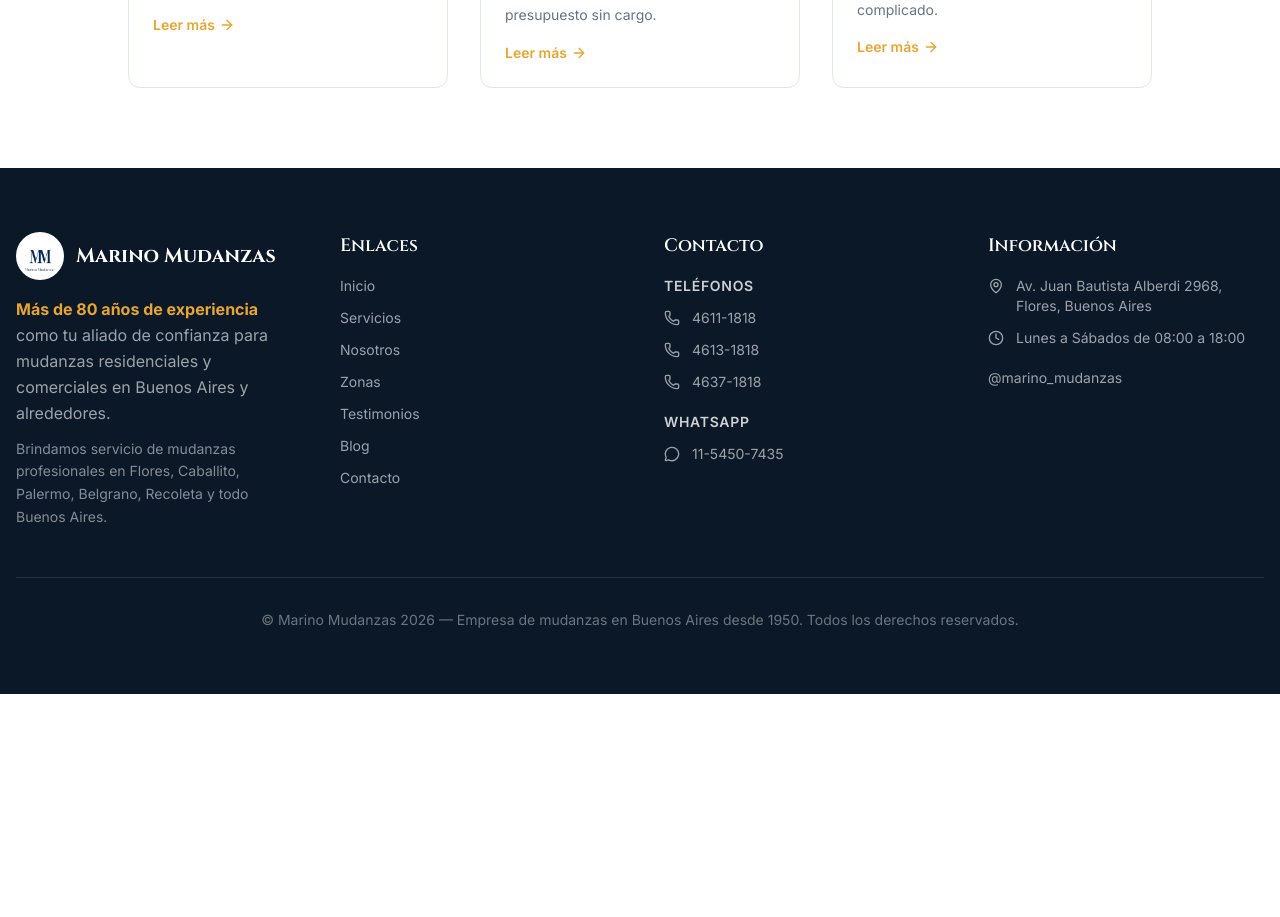
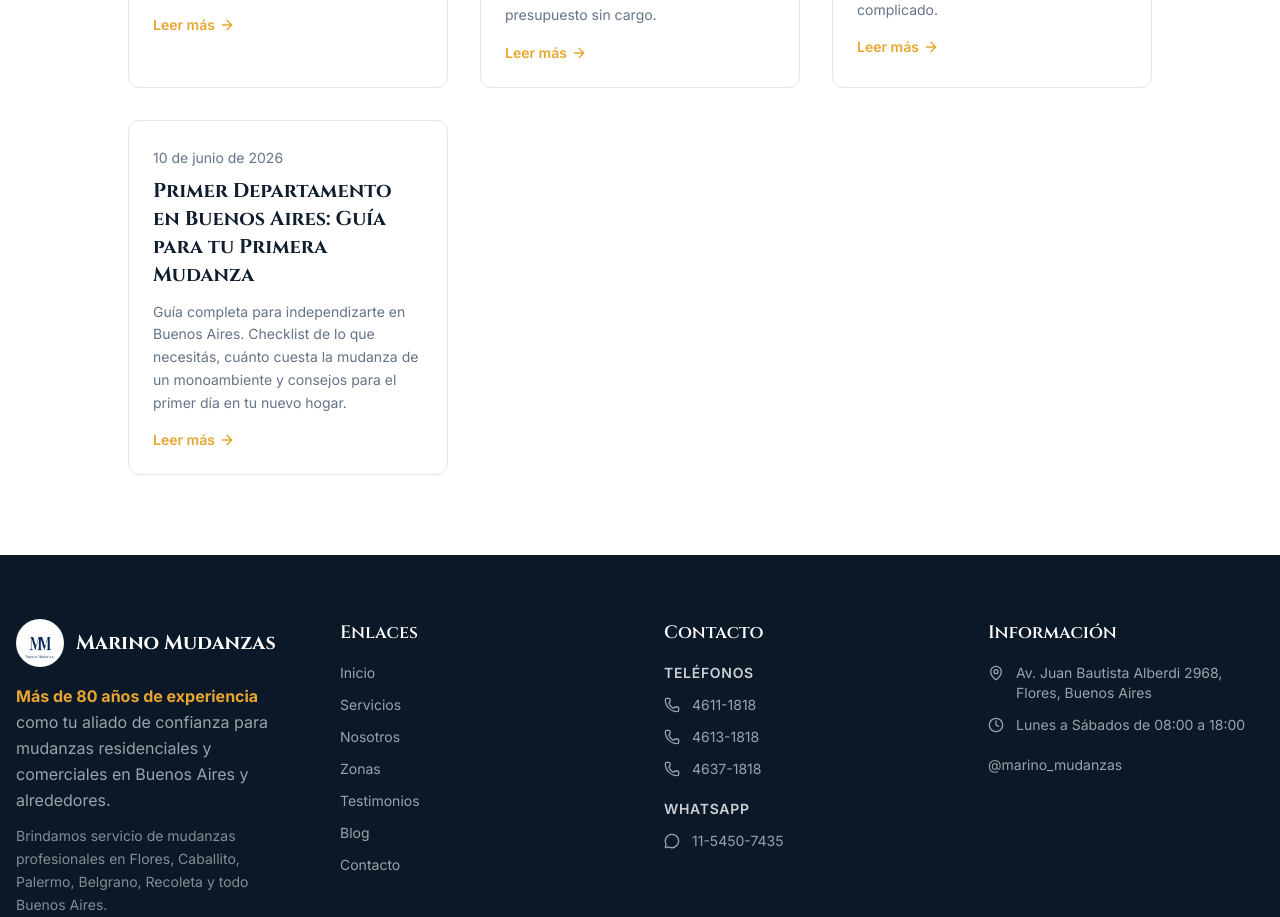
Before and after one commit to Lukaku55/marinomudanzas-next, a Next.js app: page /blog in a window 1280 px wide. Shown: the part 9040-9957 px from the top of the page. Before the commit the page ends 9734 px from the top, so only its background shows below. Built offline with nearby package versions, Linux system fonts and the light colour scheme.

Commit message:
feat: add primer-departamento-buenos-aires to blog index

```diff
--- a/app/blog/page.tsx
+++ b/app/blog/page.tsx
@@ -96,6 +96,7 @@ const articles = [
   {slug:'mudanzas-express-buenos-aires',title:'Mudanzas Express en Buenos Aires',excerpt:'¿Necesitás mudarte con poco tiempo? Conocé cómo funciona el servicio de mudanza express en Buenos Aires, qué incluye y cómo coordinar una mudanza urgente en 24 a 48 horas.',date:'2026-05-28'},
   {slug:'mudanzas-tortuguitas',title:'Mudanzas en Tortuguitas, Malvinas Argentinas',excerpt:'Servicio de mudanzas en Tortuguitas, partido de Malvinas Argentinas. Más de 80 años de experiencia en el noroeste del GBA. Embalaje incluido y presupuesto sin cargo.',date:'2026-05-29'},
   {slug:'mudanzas-en-invierno',title:'Mudanzas en Invierno en Buenos Aires',excerpt:'Todo lo que necesitás saber para mudarte durante el invierno porteño. Ventajas de la temporada baja, cómo proteger tus muebles de la lluvia y qué hacer si el día de la mudanza está complicado.',date:'2026-06-02'},
+  {slug:'primer-departamento-buenos-aires',title:'Primer Departamento en Buenos Aires: Guía para tu Primera Mudanza',excerpt:'Guía completa para independizarte en Buenos Aires. Checklist de lo que necesitás, cuánto cuesta la mudanza de un monoambiente y consejos para el primer día en tu nuevo hogar.',date:'2026-06-10'},
 ];
 
 export default function Blog() {
```
